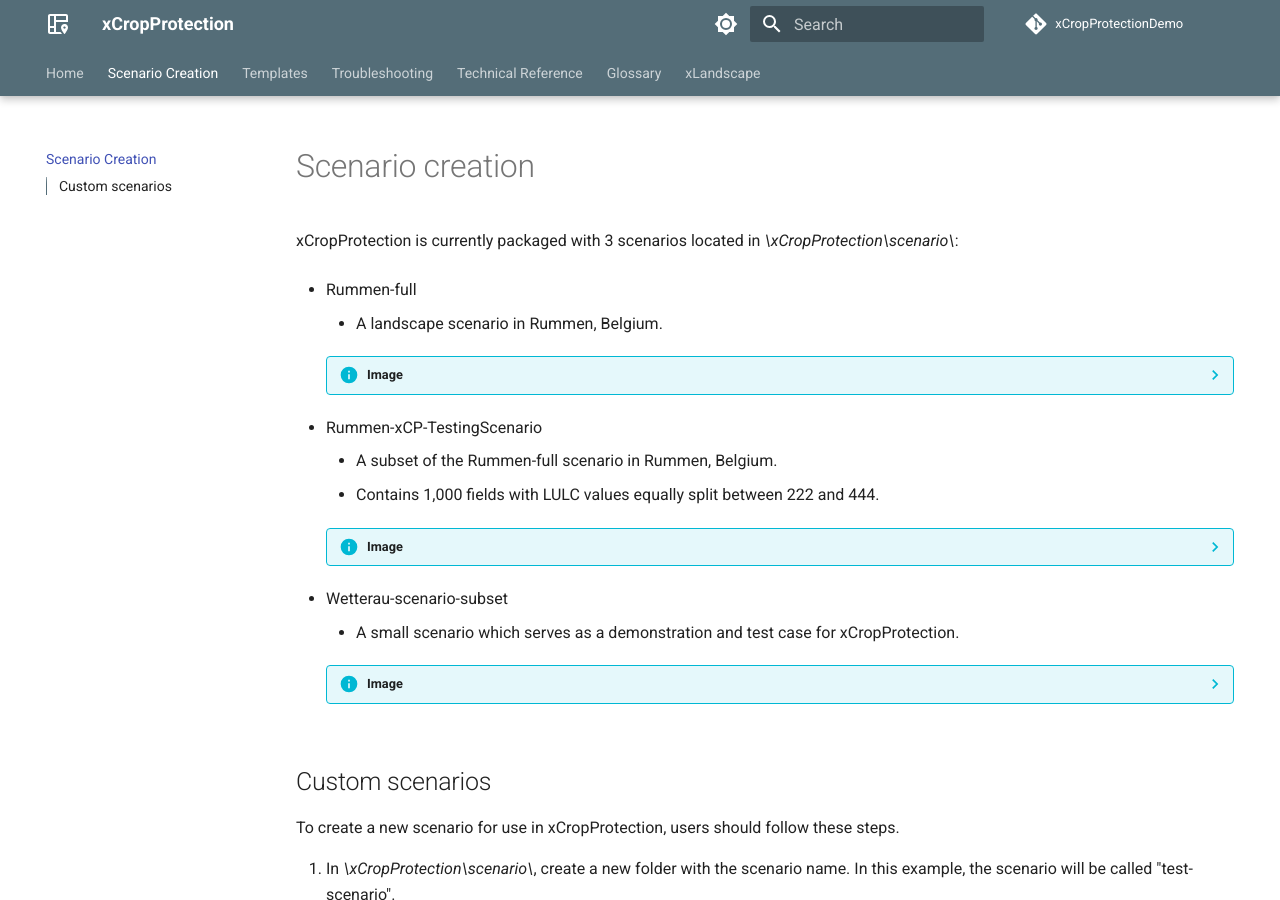
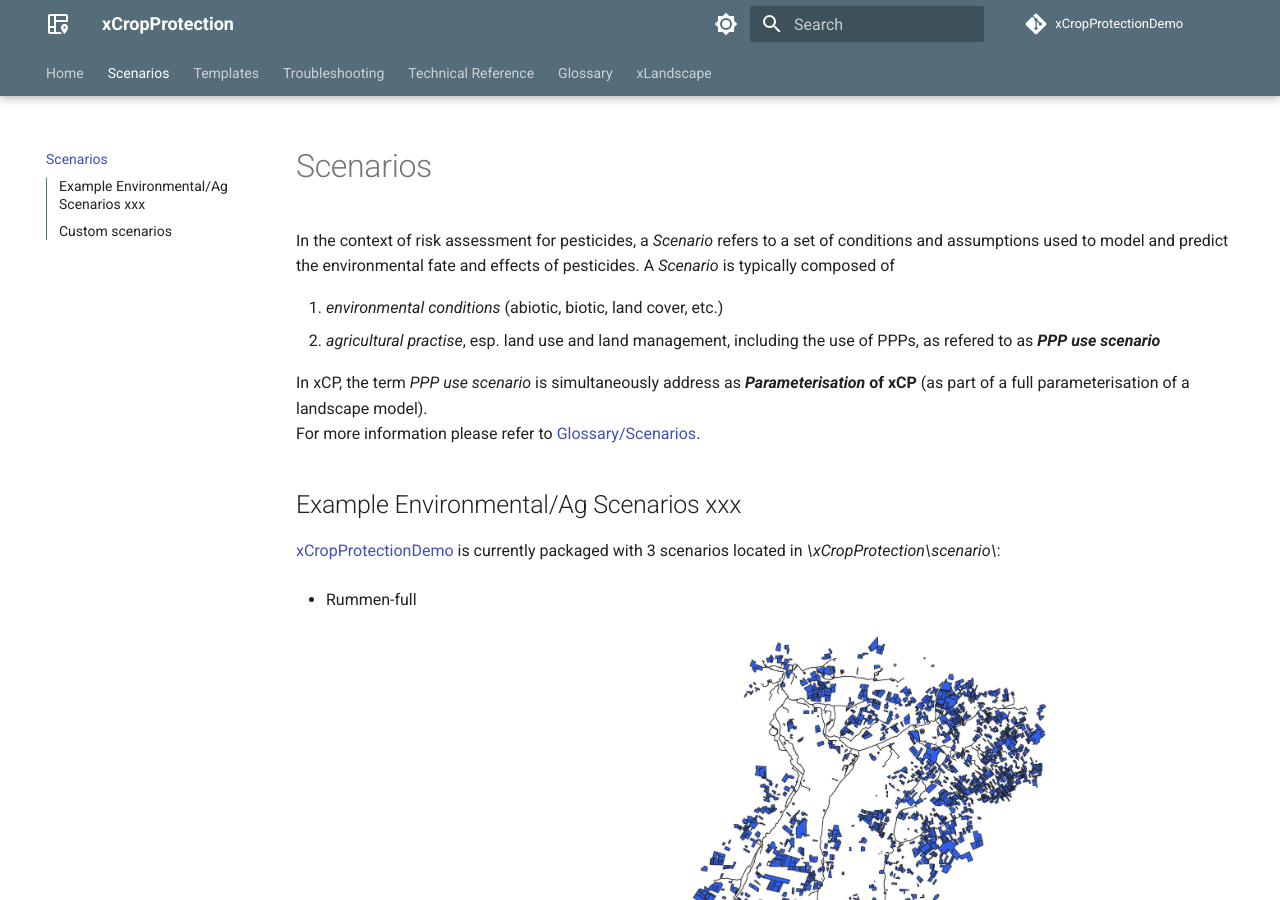
Before and after one commit to xlandscape/xCropProtectionDemoDoc, an MkDocs documentation site: the page built from docs/create-scenario.md, in a window 1280 px wide and 900 px high. Built offline with MkDocs 1.6.1 and Material for MkDocs 9.7.7, drawn with Linux system fonts in a browser that asks for light colours; comment, search, counter and statistics services are not loaded.

Commit message:
work on 'Scenario' section

```diff
--- a/docs/create-scenario.md
+++ b/docs/create-scenario.md
@@ -1,11 +1,21 @@
-# Scenario creation
+# Scenarios
 
-xCropProtection is currently packaged with 3 scenarios located in *\xCropProtection\scenario\\*:
+In the context of risk assessment for pesticides, a *Scenario* refers to a set of conditions and assumptions used to model and predict the environmental fate and effects of pesticides. A *Scenario* is typically composed of
+
+1. *environmental conditions* (abiotic, biotic, land cover, etc.)
+2. *agricultural practise*, esp. land use and land management,  including the use of PPPs, as refered to as ***PPP use scenario***
+
+In xCP, the term *PPP use scenario* is simultaneously address as ***Parameterisation* of xCP** (as part of a full parameterisation of a landscape model).
+For more information please refer to [Glossary/Scenarios](reference/glossary.md#scenario).
+
+
+## Example Environmental/Ag Scenarios xxx
+
+ [xCropProtectionDemo](https://github.com/xlandscape/xCropProtectionDemo/tree/main) is currently packaged with 3 scenarios located in *\xCropProtection\scenario\\*:
 
 - Rummen-full
     - A landscape scenario in Rummen, Belgium.
-    ??? info "Image"
-        ![Rummen full geo](img/rummen-full-geo.jpg){width="60%"}
+    <img src="img/rummen-full-geo.jpg" width="400" >
 
 - Rummen-xCP-TestingScenario
     - A subset of the Rummen-full scenario in Rummen, Belgium.
--- a/mkdocs.yml
+++ b/mkdocs.yml
@@ -47,7 +47,7 @@
 
 nav:
   - Home: 'index.md'
-  - Scenario Creation: 'create-scenario.md'
+  - Scenarios: 'create-scenario.md'
   - Templates:
     - Simple Scenario: 'scenarios/simple-scenario.md'
     - Tank Mixes: 'scenarios/tank-mixes.md'
```
Also changed, not shown: docs/index.md (+1 -4 lines), docs/troubleshooting/troubleshooting.md (+4 -0 lines).
